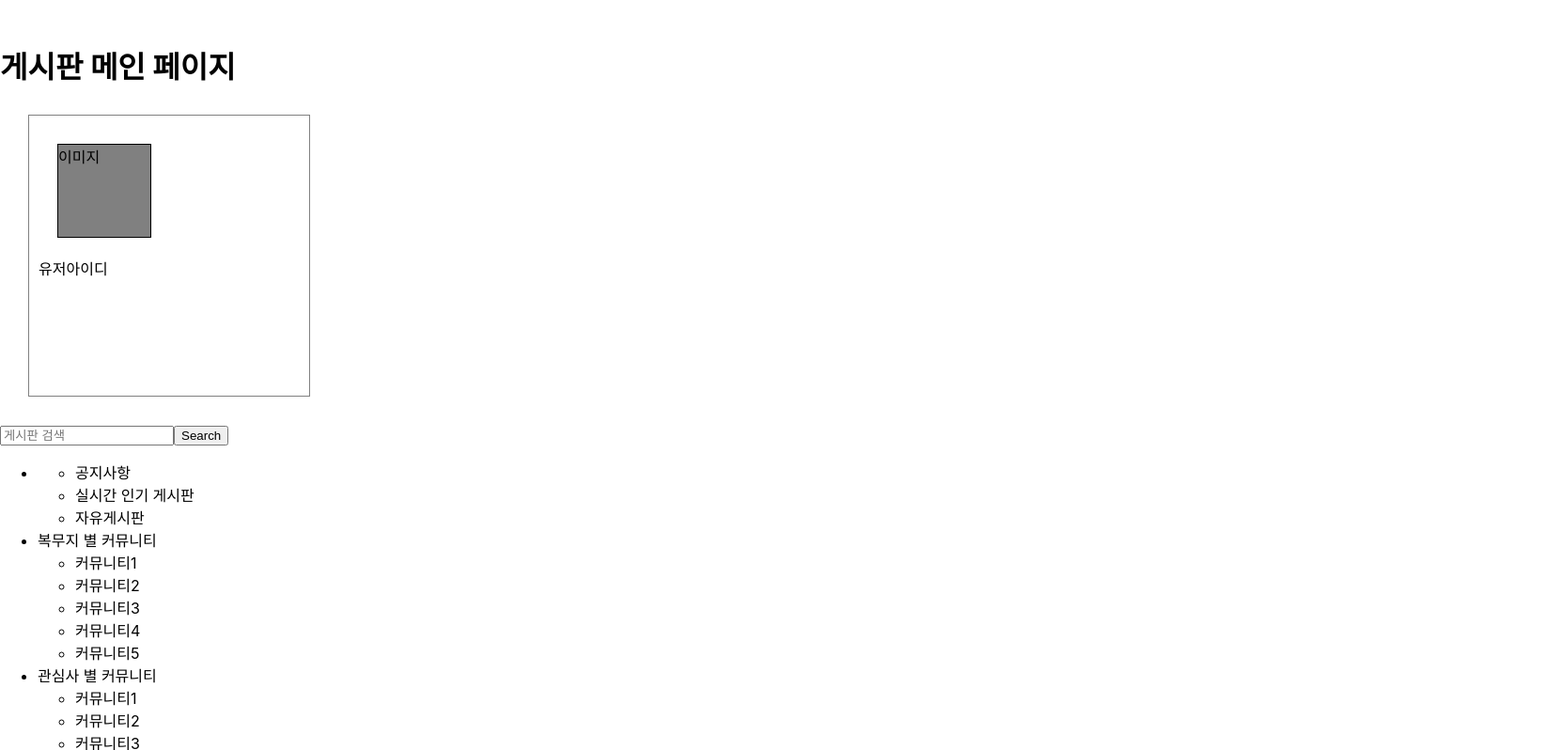
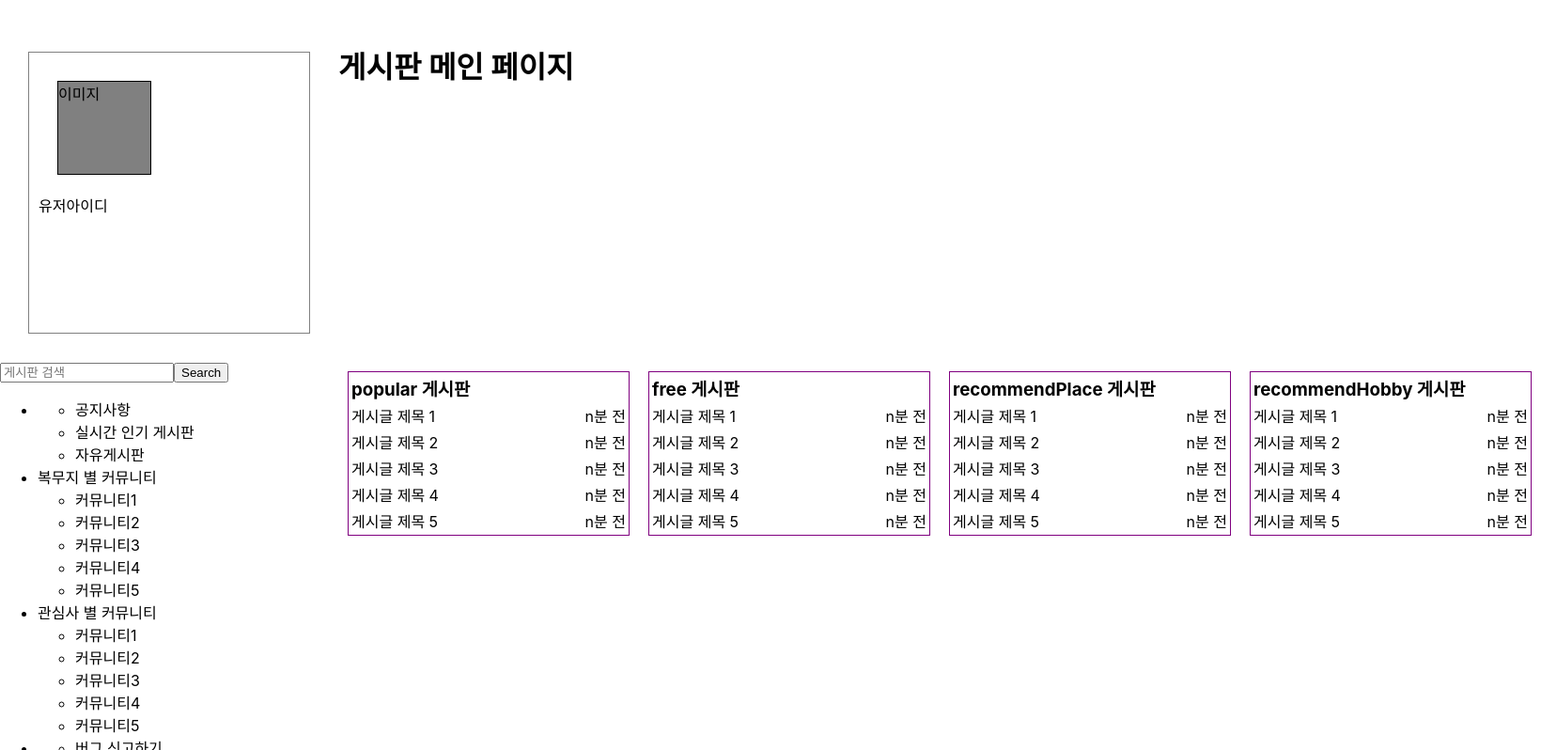
Before and after one commit to osamhack2022/WEB_MiliDream_Dreamers, a Next.js app in the folder frontend/: page /board in a window 1280 px wide. Shown: the part 82-880 px from the top of the page at 94% size, 1640 px wide, since content can reach past the window. Built offline with nearby package versions, Linux system fonts and the light colour scheme.

Commit message:
Design : Board Page Grid Design
- css grid 요소 도입
- <thead> <tbody> 태그 명시적으로 작성해야 하는 경고 해결

Related to :
Frontend-board : /board/index.js (게시판 메인 페이지) #18

```diff
--- a/frontend/components/board/BoardMiniView.js
+++ b/frontend/components/board/BoardMiniView.js
@@ -6,11 +6,14 @@ export default function BoardMiniView(props) {
       {/* type:string 에 따라 백에서 다른 값 받아옴. */}
 
       <table>
+        <thead>
           <tr>
             <th>
               <h3 className="boardName">{`${props.type} 게시판`}</h3>
             </th>
           </tr>
+        </thead>
+        <tbody>
           <tr>
             <td>
               <a>
@@ -51,6 +54,7 @@ export default function BoardMiniView(props) {
               </a>
             </td>
           </tr>
+        </tbody>
       </table>
 
       <style jsx>{`
--- a/frontend/pages/board/index.js
+++ b/frontend/pages/board/index.js
@@ -6,23 +6,46 @@ import BoardMiniView from "../../components/board/BoardMiniView";
 
 export default function board() {
   return (
-      <>
+      <div>
+        <div className="container">
+          <div className="headerB">
             <h1>게시판 메인 페이지</h1>
-        <BoardUser />
+          </div>
+          <BoardUser className="userInfo"/>
+          <div className="navBar">
             <BoardSearchBar />
             <BoardNavBar />
-        <BoardCenter />
+          </div>
+          <BoardCenter className="banner"/>
           <div className="BoardMain">
             <BoardMiniView type="popular" />
             <BoardMiniView type="free" />
             <BoardMiniView type="recommendPlace" />
             <BoardMiniView type="recommendHobby" />
           </div>
+          <div className="footer">footer</div>
+        </div>
         <style jsx>{`
           .BoardMain {
             display: flex;
           }
+          .container {
+            display:  grid;
+            grid-template-areas:
+              "userInfo header header "
+              "userInfo banner banner "
+              "navBar   miniB   miniB "
+              "navBar   miniB   miniB "
+              "navBar     .       .   "
+              "footer   footer  footer";
+          }
+          .userInfo { grid-area: userInfo; }
+          .headerB { grid-area: header; }
+          .banner { grid-area: banner; }
+          .navBar { grid-area: navBar; }
+          .BoardMain { grid-area: miniB; }
+          .footer { grid-area: footer; }
         `}</style>
-      </>
+      </div>
   )
 }
```
Lines whose indentation alone changed are shown as unchanged.
